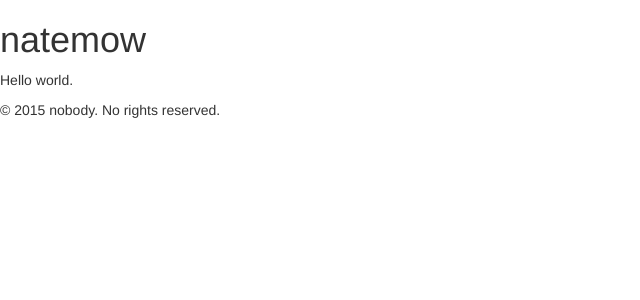
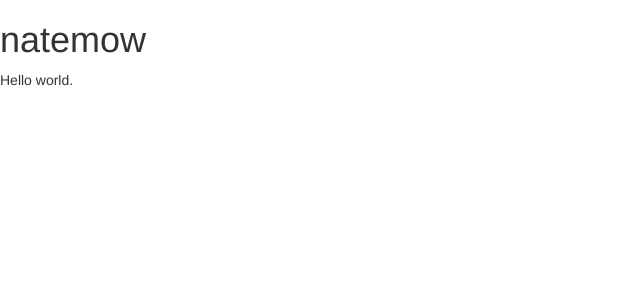
Before and after one commit to natemow/natemow.github.io, a Jekyll site: the page built from index.md, in a window 1280 px wide. Shown: the top 300 px of the page, without its empty margins (0-640 px from the left). Built offline with Jekyll 4.4.1, drawn with Linux system fonts in a browser that asks for light colours; nearby versions of some CDN libraries.

Commit message:
Adding temp NACO migration stuff.

```diff
--- a/_includes/footer.html
+++ b/_includes/footer.html
@@ -1,4 +1,3 @@
 
-  <p>&copy; 2015 nobody. No rights reserved.</p>
 </body>
 </html>
```
